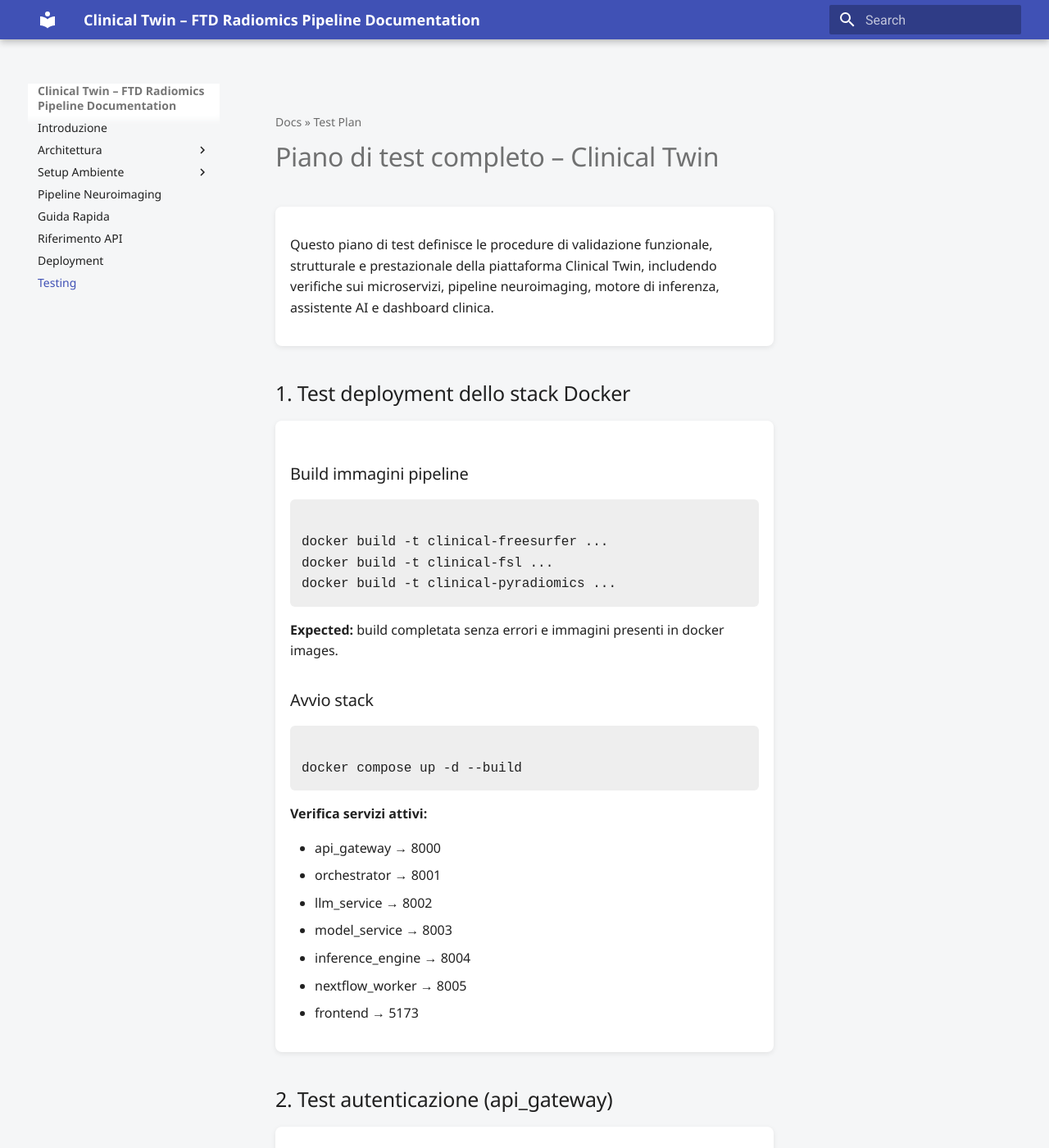
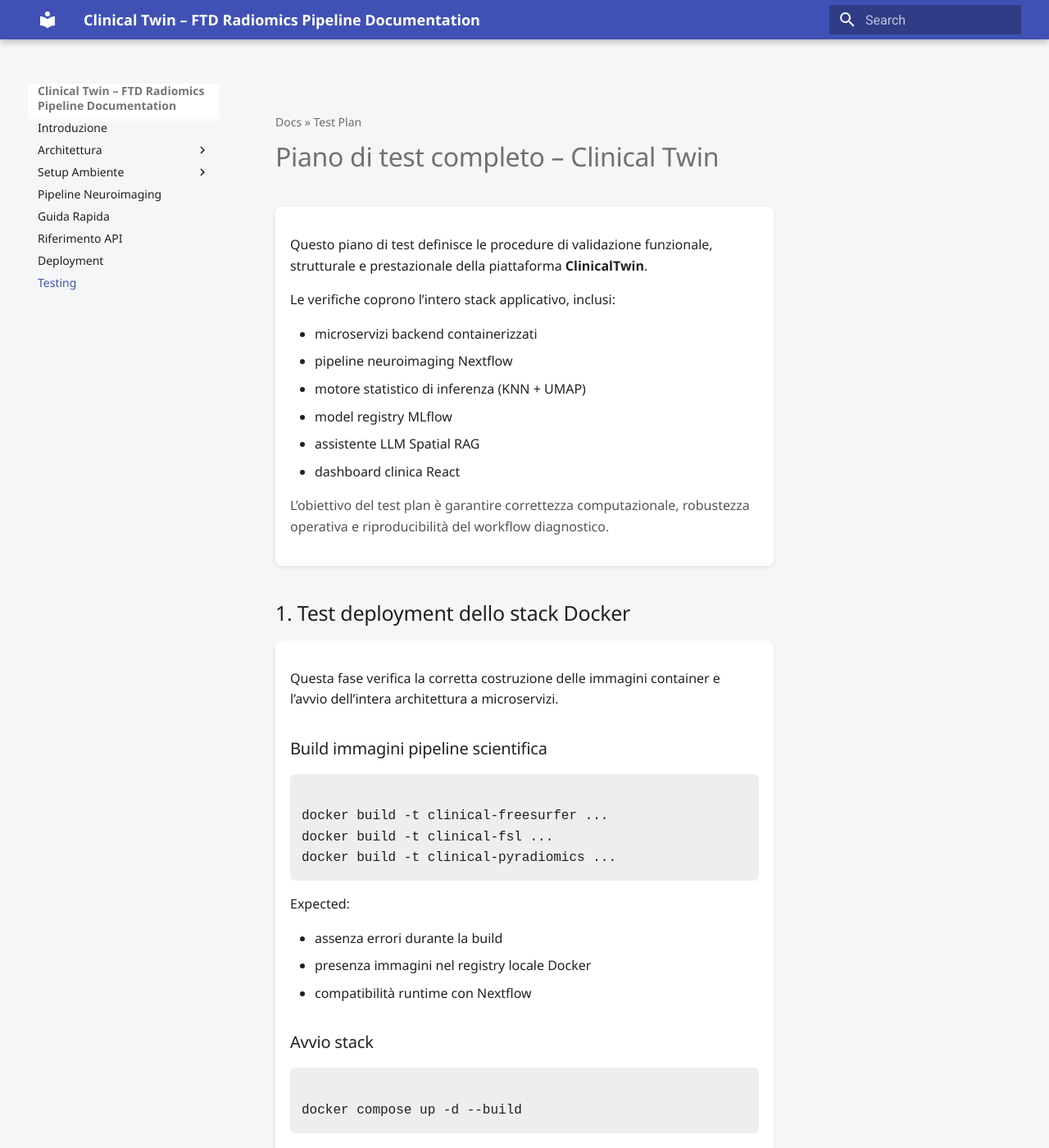
Before and after one commit to DomenicoVernone/Test, an MkDocs documentation site: the page built from docs/docs/testing.md, in a window 1280 px wide and 1400 px high. Shown: the whole window at 82% size. Built offline with MkDocs 1.6.1 and Material for MkDocs 9.7.7, drawn with Linux system fonts in a browser that asks for light colours; some of the changed text lies outside the part shown.

Commit message:
model aggiunto + fix docs

```diff
--- a/docs/docs/testing.md
+++ b/docs/docs/testing.md
@@ -1,4 +1,5 @@
 <!DOCTYPE html>
+
 <html lang="it">
 
 <head>
@@ -84,6 +85,11 @@ th {
     background: #f0f0f0;
 }
 
+.note {
+    margin-top: 8px;
+    color: #555;
+}
+
 </style>
 
 </head>
@@ -101,20 +107,37 @@ Docs » Test Plan
 <div class="service-box">
 
 <p>
-Questo piano di test definisce le procedure di validazione funzionale,
-strutturale e prestazionale della piattaforma Clinical Twin, includendo
-verifiche sui microservizi, pipeline neuroimaging, motore di inferenza,
-assistente AI e dashboard clinica.
+Questo piano di test definisce le procedure di validazione funzionale, strutturale e prestazionale della piattaforma <strong>ClinicalTwin</strong>.
+</p>
+
+<p>
+Le verifiche coprono l’intero stack applicativo, inclusi:
+</p>
+
+<ul>
+<li>microservizi backend containerizzati</li>
+<li>pipeline neuroimaging Nextflow</li>
+<li>motore statistico di inferenza (KNN + UMAP)</li>
+<li>model registry MLflow</li>
+<li>assistente LLM Spatial RAG</li>
+<li>dashboard clinica React</li>
+</ul>
+
+<p class="note">
+L’obiettivo del test plan è garantire correttezza computazionale, robustezza operativa e riproducibilità del workflow diagnostico.
 </p>
 
 </div>
-
 
 <h2>1. Test deployment dello stack Docker</h2>
 
 <div class="service-box">
 
-<h3>Build immagini pipeline</h3>
+<p>
+Questa fase verifica la corretta costruzione delle immagini container e l’avvio dell’intera architettura a microservizi.
+</p>
+
+<h3>Build immagini pipeline scientifica</h3>
 
 <div class="codeblock">
 docker build -t clinical-freesurfer ...
@@ -122,7 +145,15 @@ docker build -t clinical-fsl ...
 docker build -t clinical-pyradiomics ...
 </div>
 
-<p><b>Expected:</b> build completata senza errori e immagini presenti in docker images.</p>
+<p>
+Expected:
+</p>
+
+<ul>
+<li>assenza errori durante la build</li>
+<li>presenza immagini nel registry locale Docker</li>
+<li>compatibilità runtime con Nextflow</li>
+</ul>
 
 <h3>Avvio stack</h3>
 
@@ -130,130 +161,93 @@ docker build -t clinical-pyradiomics ...
 docker compose up -d --build
 </div>
 
-<p><b>Verifica servizi attivi:</b></p>
+<p>
+Verifica:
+</p>
 
 <ul>
-<li>api_gateway → 8000</li>
-<li>orchestrator → 8001</li>
-<li>llm_service → 8002</li>
-<li>model_service → 8003</li>
-<li>inference_engine → 8004</li>
-<li>nextflow_worker → 8005</li>
-<li>frontend → 5173</li>
+<li>tutti i container risultano in stato running</li>
+<li>assenza crash nei log iniziali</li>
+<li>mount dei volumi condivisi correttamente eseguito</li>
 </ul>
 
 </div>
-
 
 <h2>2. Test autenticazione (api_gateway)</h2>
 
 <div class="service-box">
 
-<h3>Signup</h3>
-
-Endpoint:
-
-<div class="codeblock">
-POST /signup
-</div>
+<p>
+Questa fase valida il sistema di autenticazione JWT condiviso tra i microservizi.
+</p>
 
 Expected:
 
-utente salvato correttamente nel database SQLite.
+<ul>
+<li>creazione utente persistente su SQLite</li>
+<li>generazione token valido</li>
+<li>protezione endpoint REST</li>
+<li>coerenza SECRET_KEY tra servizi</li>
+</ul>
 
-<h3>Login</h3>
-
-Endpoint:
-
-<div class="codeblock">
-POST /login
-</div>
-
-Expected:
-
-token JWT valido restituito.
-
-<h3>Endpoint protetti</h3>
-
-Expected:
-
-senza token → 401
-con token → 200
+<p class="note">
+Il test garantisce isolamento delle sessioni e accesso sicuro alla pipeline diagnostica.
+</p>
 
 </div>
-
 
 <h2>3. Test orchestrator pipeline</h2>
 
 <div class="service-box">
 
-<h3>Creazione task</h3>
+<p>
+Il servizio orchestrator coordina l’esecuzione asincrona della pipeline radiomica.
+</p>
 
-Endpoint:
+Verifiche:
 
-<div class="codeblock">
-POST /analyze
-</div>
-
-Expected:
-
-task_id generato
-stato iniziale = pending
-
-<h3>Polling stato task</h3>
-
-Endpoint:
-
-<div class="codeblock">
-GET /task/{id}
-</div>
+<ul>
+<li>creazione task MRI</li>
+<li>transizione stati corretta</li>
+<li>propagazione errori pipeline</li>
+<li>gestione job concorrenti</li>
+</ul>
 
 Flow atteso:
 
+<div class="codeblock">
 pending → running → completed
+</div>
 
-<h3>Failure handling</h3>
+Failure case:
 
-Input MRI non valido:
-
-Expected:
-
-status = failed
+MRI non valida → status = failed
 
 </div>
-
 
 <h2>4. Test pipeline nextflow_worker</h2>
 
 <div class="service-box">
 
+<p>
+Verifica l’esecuzione completa della pipeline neuroimaging automatizzata.
+</p>
+
 Pipeline:
 
-FreeSurfer / FastSurfer → PyRadiomics → feature table
-
-Expected output directory:
-
 <div class="codeblock">
-segmentation/
-stats/
-labels/
+FreeSurfer / FastSurfer → ROI extraction → PyRadiomics → CSV generation
 </div>
 
-Output radiomica:
-
-<div class="codeblock">
-radiomics_features.csv
-</div>
-
-Contenuti:
+Output attesi:
 
 <ul>
-<li>shape features</li>
-<li>texture features</li>
-<li>intensity features</li>
+<li>segmentazioni corticali corrette</li>
+<li>maschere ROI generate</li>
+<li>dataset radiomico completo</li>
 </ul>
 
-Config richiesti:
+File richiesti:
 
 <div class="codeblock">
 ROI_labels.tsv
@@ -262,120 +256,97 @@ pyradiomics.yaml
 
 </div>
 
-
 <h2>5. Test model_service</h2>
 
 <div class="service-box">
 
-Trigger:
-
-<div class="codeblock">
-POST /predict
-</div>
+<p>
+Valida l’integrazione con MLflow Model Registry su backend DagsHub.
+</p>
 
 Expected:
 
-download champion model
-cache locale creata
-registry MLflow raggiungibile
-
-Variabili richieste:
-
-MLFLOW_TRACKING_URI
-DAGSHUB_TOKEN
+<ul>
+<li>connessione al tracking server</li>
+<li>download modello champion</li>
+<li>cache locale creata correttamente</li>
+<li>compatibilità feature vector</li>
+</ul>
 
 </div>
-
 
 <h2>6. Test inference_engine</h2>
 
 <div class="service-box">
 
-Motore:
+<p>
+Il servizio inference_engine implementa classificazione KNN e proiezione UMAP tridimensionale.
+</p>
 
-KNN + UMAP 3D
-
-Output KNN:
+Output attesi:
 
 <div class="codeblock">
 diagnosis_class
 probability
-</div>
-
-Output UMAP:
-
-<div class="codeblock">
-x
-y
-z
+umap_coordinates
 </div>
 
 Test robustezza:
 
-feature mancanti → errore controllato
+<ul>
+<li>feature mancanti → errore controllato</li>
+<li>dimension mismatch → pipeline abort</li>
+<li>dataset incompleto → fallback logging</li>
+</ul>
 
 </div>
-
 
 <h2>7. Test llm_service</h2>
 
 <div class="service-box">
 
-Query:
+<p>
+Valida la generazione di spiegazioni cliniche contestualizzate tramite Spatial RAG.
+</p>
 
-<div class="codeblock">
-Explain this cluster
-</div>
+Verifiche:
 
-Expected:
-
-risposta embedding-aware
-
-Test memoria multi-turno:
-
-Q1 → Q2 follow-up
-
-Expected:
-
-persistenza contesto conversazionale
+<ul>
+<li>risposte embedding-aware</li>
+<li>uso coordinate UMAP</li>
+<li>accesso feature radiomiche rilevanti</li>
+<li>persistenza memoria conversazionale</li>
+</ul>
 
 Accesso senza token:
 
 Expected:
 
+<div class="codeblock">
 401 Unauthorized
+</div>
 
 </div>
-
 
 <h2>8. Test frontend React dashboard</h2>
 
 <div class="service-box">
 
-Login UI:
+<p>
+Verifica la corretta integrazione tra UI clinica e backend microservizi.
+</p>
 
-Expected:
+Componenti verificati:
 
-redirect automatico alla dashboard
-
-Upload MRI:
-
-UploadZone.jsx → task backend creato
-
-Viewer MRI:
-
-NiiVue.jsx → rendering sagittale / coronale / assiale
-
-Spazio latente:
-
-UmapPlot.jsx → scatter 3D interattivo
-
-Storico analisi:
-
-TaskHistory.jsx → lista task precedenti
+<ul>
+<li>Login.jsx → autenticazione</li>
+<li>UploadZone.jsx → invio MRI</li>
+<li>NiiVue.jsx → rendering volumetrico</li>
+<li>UmapPlot.jsx → visualizzazione spazio latente</li>
+<li>TaskHistory.jsx → storico analisi</li>
+</ul>
 
 </div>
-
 
 <h2>9. Test integrazione end-to-end</h2>
 
@@ -397,41 +368,32 @@ Query LLM assistant
 Expected:
 
 pipeline completata senza errori
+output coerente tra servizi
+visualizzazione consistente UI
 
 </div>
-
 
 <h2>10. Test sicurezza</h2>
 
 <div class="service-box">
 
-JWT alterato:
+Verifiche:
 
-Expected:
+<ul>
+<li>validazione token JWT</li>
+<li>isolamento dati utente</li>
+<li>protezione API keys sensibili</li>
+<li>assenza esposizione credenziali frontend</li>
+</ul>
 
-access denied
-
-Access isolation:
-
-Utente A ≠ Utente B
-
-Expected:
-
-isolamento task
-
-Protezione API keys:
+Chiavi protette:
 
 <div class="codeblock">
 GROQ_API_KEY
 DAGSHUB_TOKEN
 </div>
 
-Expected:
-
-non esposte al frontend
-
 </div>
-
 
 <h2>11. Test performance</h2>
 
@@ -442,37 +404,42 @@ non esposte al frontend
 <tr>
 <th>Componente</th>
 <th>Metrica</th>
+<th>Obiettivo</th>
 </tr>
 
 <tr>
 <td>Segmentazione</td>
 <td>tempo esecuzione</td>
+<td>≤ baseline hardware</td>
 </tr>
 
 <tr>
 <td>Radiomics</td>
 <td>tempo estrazione</td>
+<td>parallelizzazione attiva</td>
 </tr>
 
 <tr>
 <td>Inferenza</td>
 <td>latency</td>
+<td>&lt; 1 secondo</td>
 </tr>
 
 <tr>
 <td>LLM</td>
 <td>response time</td>
+<td>&lt; 2 secondi</td>
 </tr>
 
 <tr>
 <td>Viewer MRI</td>
 <td>fps rendering</td>
+<td>fluido su browser moderno</td>
 </tr>
 
 </table>
 
 </div>
-
 
 <h2>12. Test compatibilità ambiente</h2>
 
```
Also changed, not shown: other parts of docs/docs/testing.md (+8 -16 lines), 1 other file.
